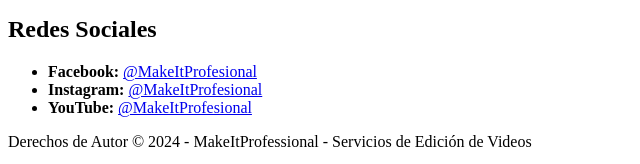
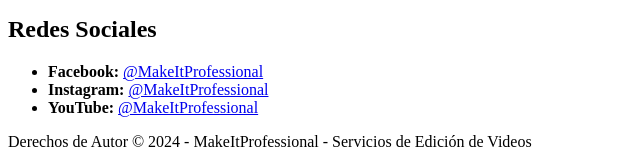
Before and after one commit to maxparisiuade/SitioProfesional, a plain HTML site: page contacto.html in a window 1280 px wide. Shown: the part 636-800 px from the top of the page, 0-640 px from the left. Drawn offline with Linux system fonts and the light colour scheme.

Commit message:
Update contacto.html

```diff
--- a/contacto.html
+++ b/contacto.html
@@ -49,15 +49,15 @@
       <ul>
         <li>
           <strong>Facebook:</strong>
-          <a href="index.html">@MakeItProfesional</a>
+          <a href="index.html">@MakeItProfessional</a>
         </li>
         <li>
           <strong>Instagram:</strong>
-          <a href="index.html">@MakeItProfesional</a>
+          <a href="index.html">@MakeItProfessional</a>
         </li>
         <li>
           <strong>YouTube:</strong>
-          <a href="index.html">@MakeItProfesional</a>
+          <a href="index.html">@MakeItProfessional</a>
         </li>
       </ul>
     </main>
```
